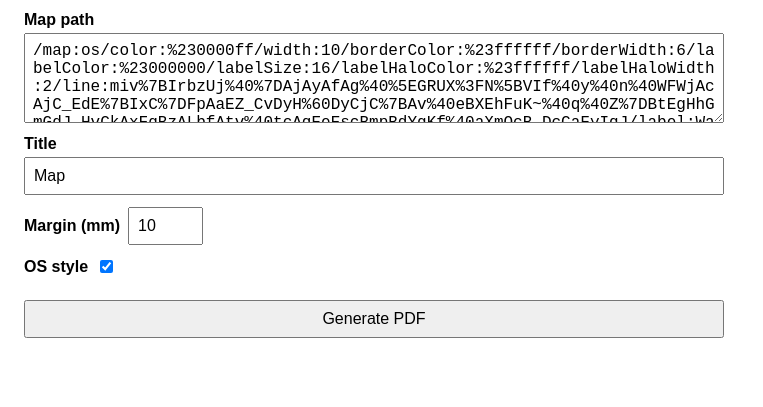
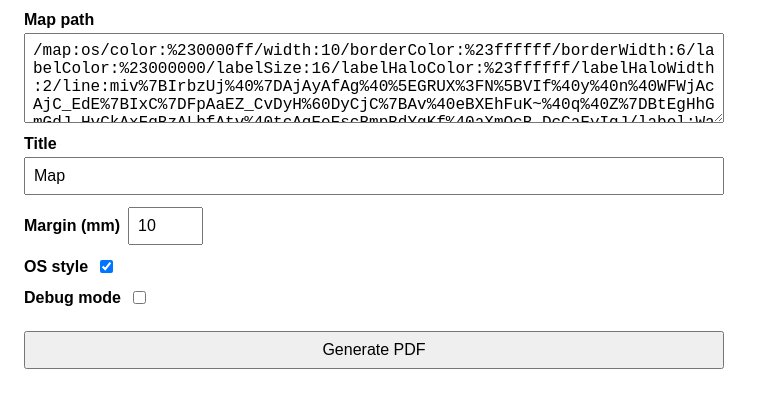
Before and after one commit to dzfranklin/staticmap, a website: page public/print-playground.html in a window 1280 px wide. Shown: the part 79-486 px from the top of the page, without its empty margins (0-763 px from the left). Drawn offline with Linux system fonts and the light colour scheme.

Commit message:
Add debugMode to playground

```diff
--- a/public/print-playground.html
+++ b/public/print-playground.html
@@ -108,6 +108,11 @@
         <input name="os_style" type="checkbox" checked />
       </label>
 
+      <label>
+        Debug mode
+        <input name="debug" type="checkbox" />
+      </label>
+
       <button type="submit">Generate PDF</button>
     </form>
 
@@ -145,6 +150,7 @@
               title,
               margin_mm: margin,
               style: data.get("os_style") === "on" ? "os" : undefined,
+              debugMode: data.get("debug") === "on" ? true : undefined,
             }),
           });
           const end = performance.now();
```
